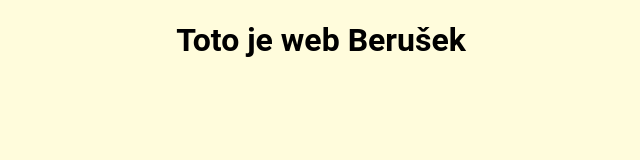
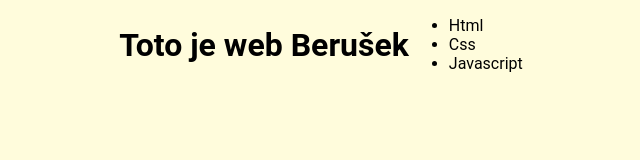
Before and after one commit to jakubmichalko/CLG23-Test, a plain HTML site: page index.html in a window 1280 px wide. Shown: the whole page, without its empty margins (319-959 px from the left). Drawn offline with Linux system fonts and the light colour scheme.

Commit message:
technologie

```diff
--- a/index.html
+++ b/index.html
@@ -11,7 +11,10 @@
 </head>
 <body class="mainContainer">
     <h1>Toto je web Berušek</h1>
-    <!-- A: tady seznam lidi -->
-    <!-- B: tady seznam technologii -->
+    <ul>
+        <li>Html</li>
+        <li>Css</li>
+        <li>Javascript</li>
+    </ul>
 </body>
 </html>
```
